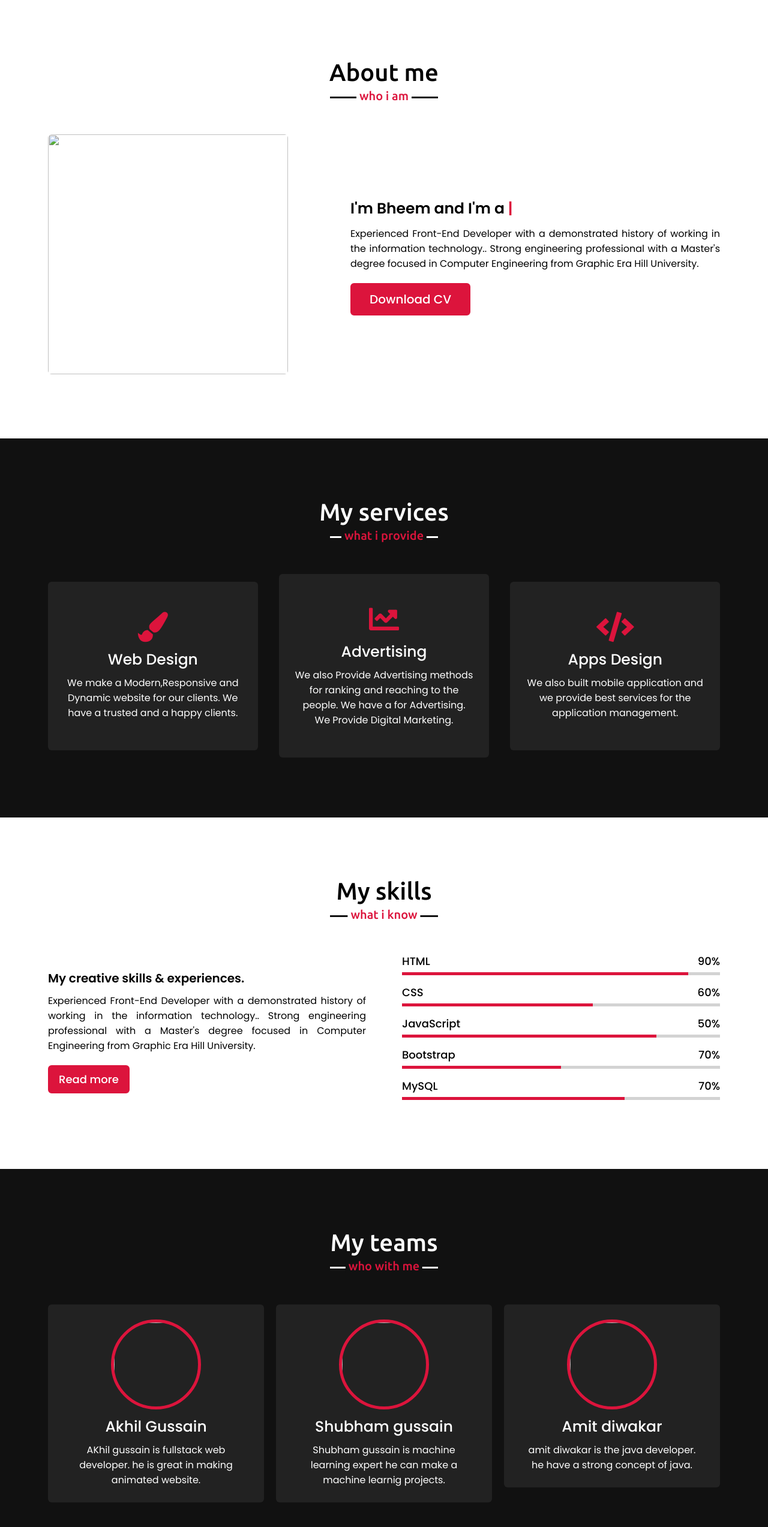
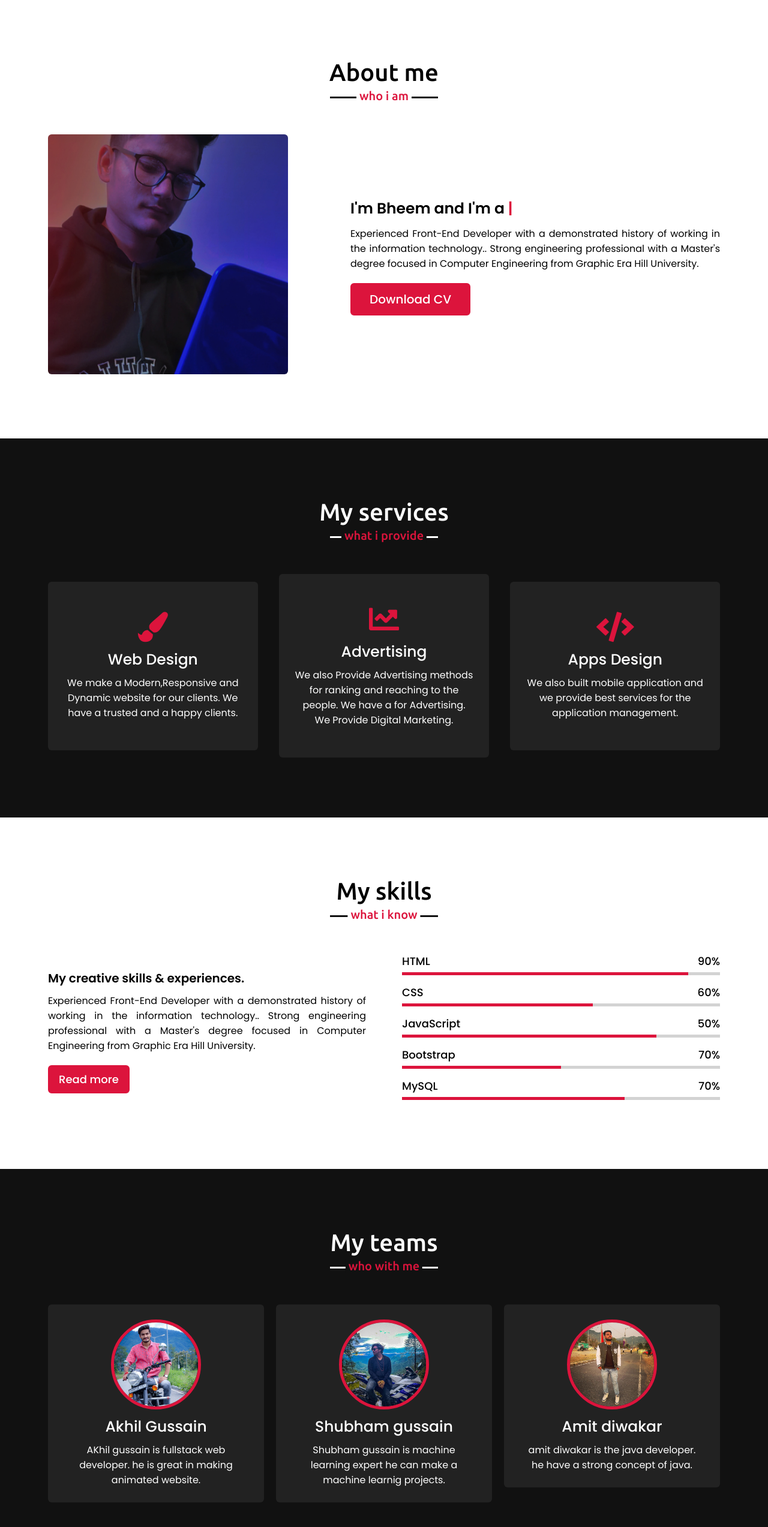
Before and after one commit to BheemChand/CodeClause_project_name, a plain HTML site: page index.html in a window 1280 px wide. Shown: the part 802-3348 px from the top of the page at 60% size. Drawn offline with nearby package versions, Linux system fonts and the light colour scheme; files whose address does not match are found by name.

Commit message:
Update index.html

```diff
--- a/index.html
+++ b/index.html
@@ -53,7 +53,7 @@
             <h2 class="title">About me</h2>
             <div class="about-content">
                 <div class="column left">
-                    <img src="images/profile-1.jpg" alt="">
+                    <img src="profile-1.jpg" alt="">
                 </div>
                 <div class="column right">
                     <div class="text">I'm Bheem and I'm a <span class="typing-2"></span></div>
@@ -155,35 +155,35 @@
             <div class="carousel owl-carousel">
                 <div class="card">
                     <div class="box">
-                        <img src="images/mahaveer.jpeg" alt="">
+                        <img src="mahaveer.jpeg" alt="">
                         <div class="text">Mahaveer Singh Rawat</div>
                         <p>Mahaveer is flutter Developer. He have a strong concepts in Kotlin to develop advance apps for android</p>
                     </div>
                 </div>
                 <div class="card">
                     <div class="box">
-                        <img src="images/akhil.jpg" alt="">
+                        <img src="akhil.jpg" alt="">
                         <div class="text">Akhil Gussain</div>
                         <p>AKhil gussain is fullstack web developer. he is great in making animated website. </p>
                     </div>
                 </div>
                 <div class="card">
                     <div class="box">
-                        <img src="images/shubham.jpg" alt="">
+                        <img src="shubham.jpg" alt="">
                         <div class="text">Shubham gussain</div>
                         <p>Shubham gussain is machine learning expert he can make a machine learnig projects.</p>
                     </div>
                 </div>
                 <div class="card">
                     <div class="box">
-                        <img src="images/diwakar.jpg" alt="">
+                        <img src="diwakar.jpg" alt="">
                         <div class="text">Amit diwakar</div>
                         <p>amit diwakar is the java developer. he have a strong concept of java.</p>
                     </div>
                 </div>
                 <div class="card">
                     <div class="box">
-                        <img src="images/shagun.jpg" alt="">
+                        <img src="shagun.jpg" alt="">
                         <div class="text">Shagun Gupta</div>
                         <p>Shagun Gupta is a android developer.he maked lot of apps in android development.</p>
                     </div>
```
